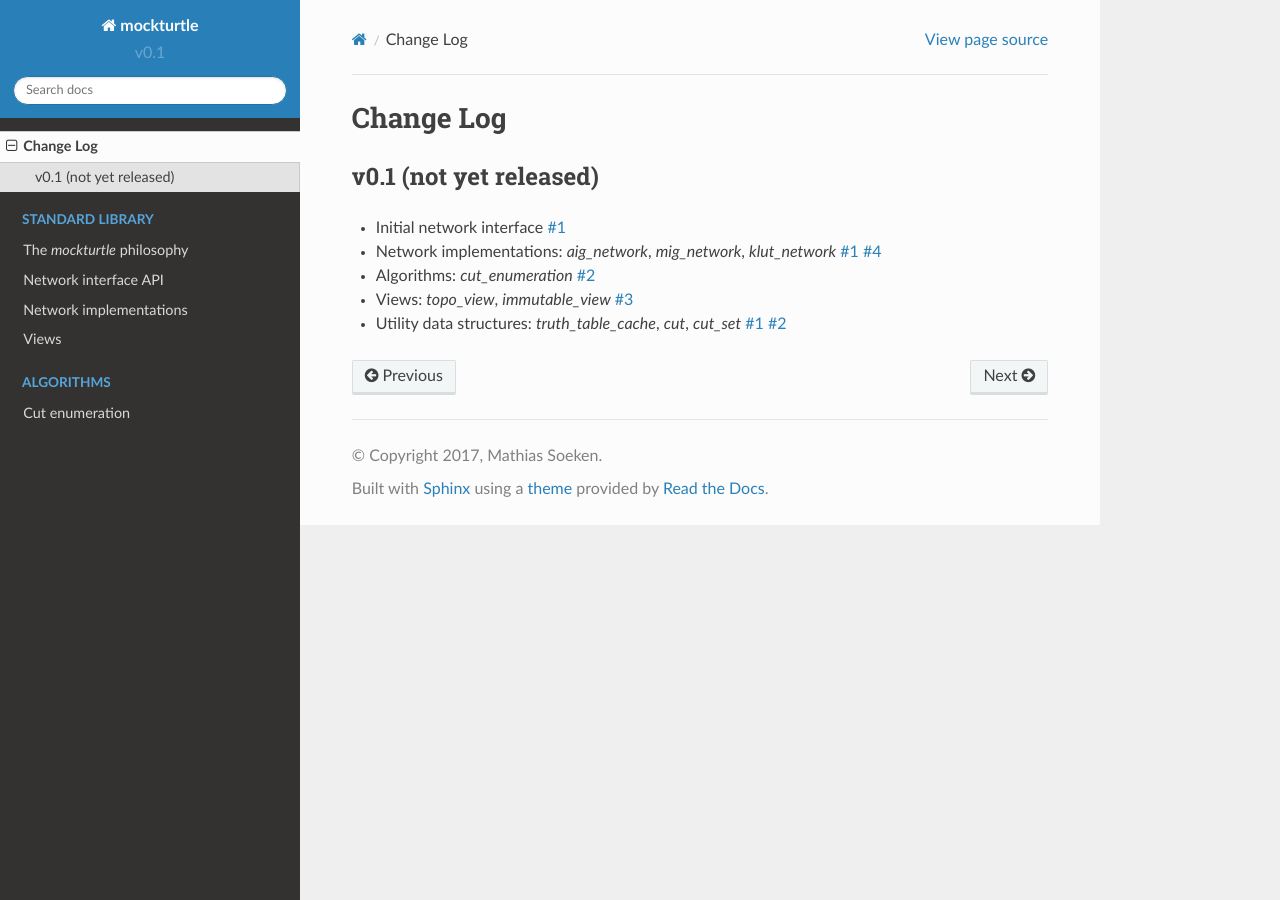
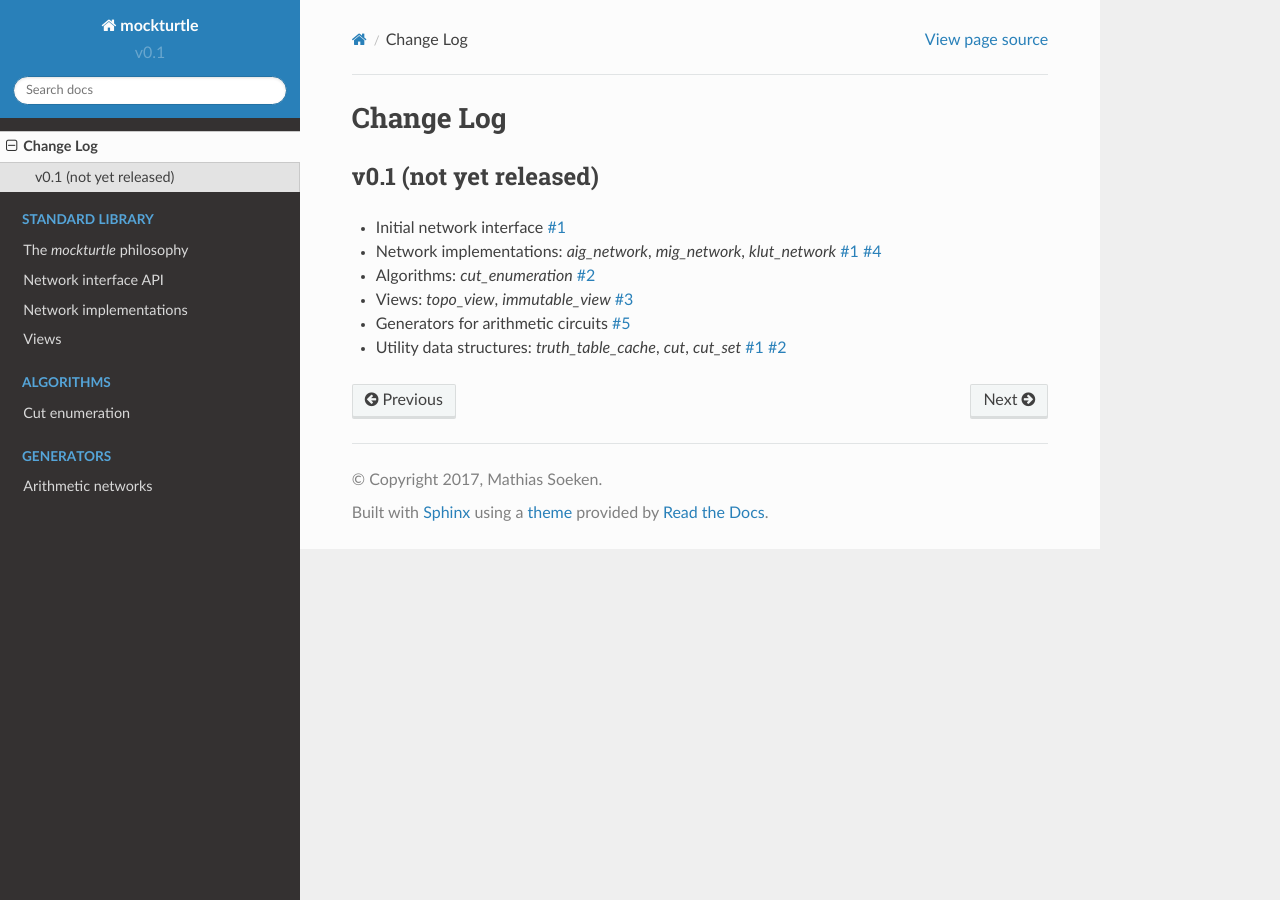
Before and after one commit to lsils/mockturtle, a Sphinx documentation site: the page built from docs/changelog.rst, in a window 1280 px wide. Built offline with Sphinx 7.4.7 and the Read the Docs theme 2.0.0, drawn with Linux system fonts in a browser that asks for light colours; pages that are not in the unit, such as notebooks, are missing from menus.

Commit message:
Generator for adder circuits.

```diff
--- a/docs/changelog.rst
+++ b/docs/changelog.rst
@@ -17,6 +17,9 @@ v0.1 (not yet released)
 * Views: `topo_view`, `immutable_view`
   `#3 <https://github.com/lsils/mockturtle/pull/3>`_
 
+* Generators for arithmetic circuits
+  `#5 <https://github.com/lsils/mockturtle/pull/5>`_
+
 * Utility data structures: `truth_table_cache`, `cut`, `cut_set`
   `#1 <https://github.com/lsils/mockturtle/pull/1>`_
   `#2 <https://github.com/lsils/mockturtle/pull/2>`_
--- a/docs/index.rst
+++ b/docs/index.rst
@@ -28,6 +28,12 @@ Welcome to mockturtle's documentation!
 
 .. toctree::
    :maxdepth: 2
+   :caption: Generators
+
+   arithmetic
+
+.. toctree::
+   :maxdepth: 2
    :caption: Utilities
 
    util_data_structures
```
Also changed, not shown: docs/arithmetic.rst (added, +11 -0 lines), 1 other file.
